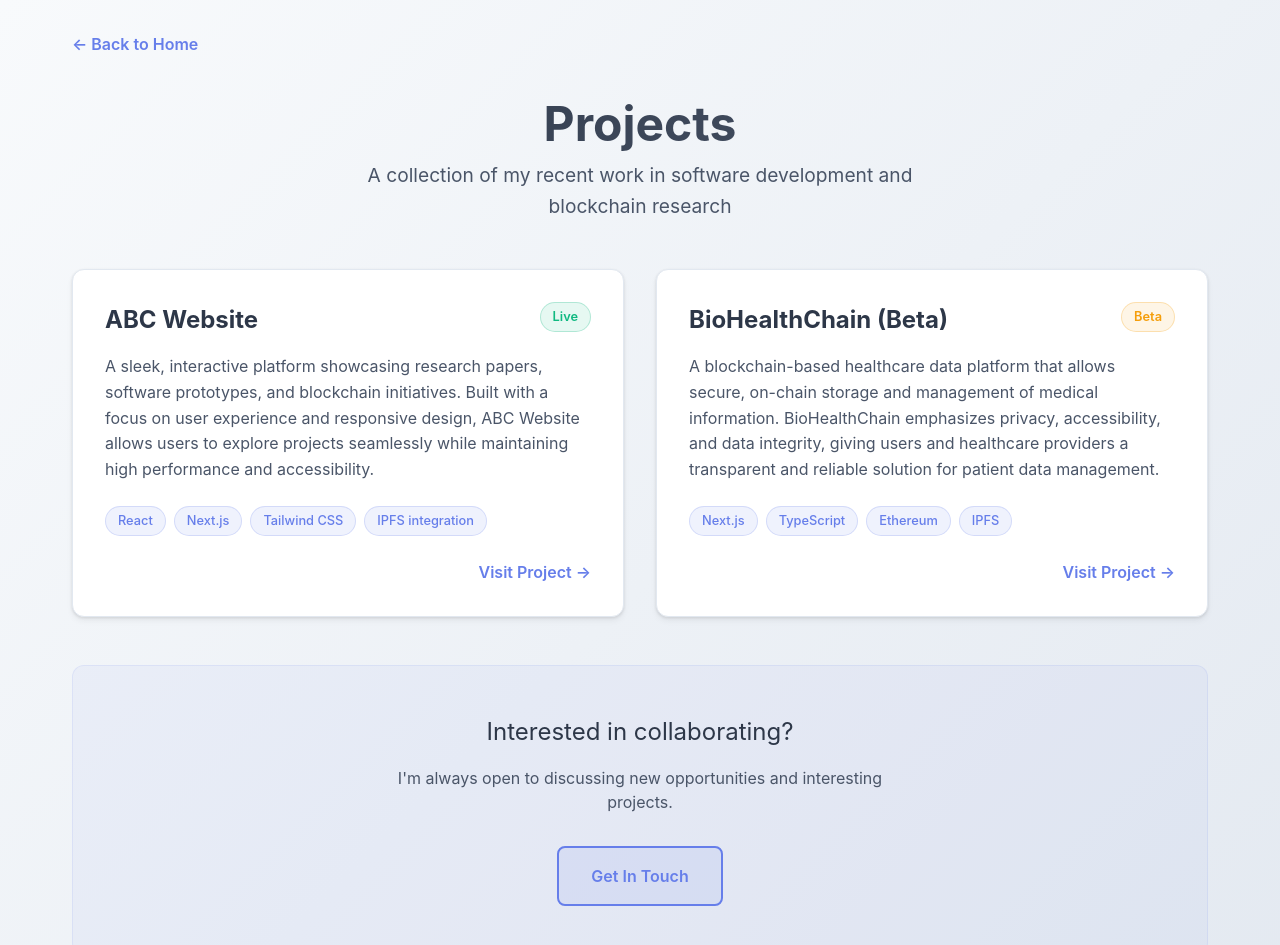
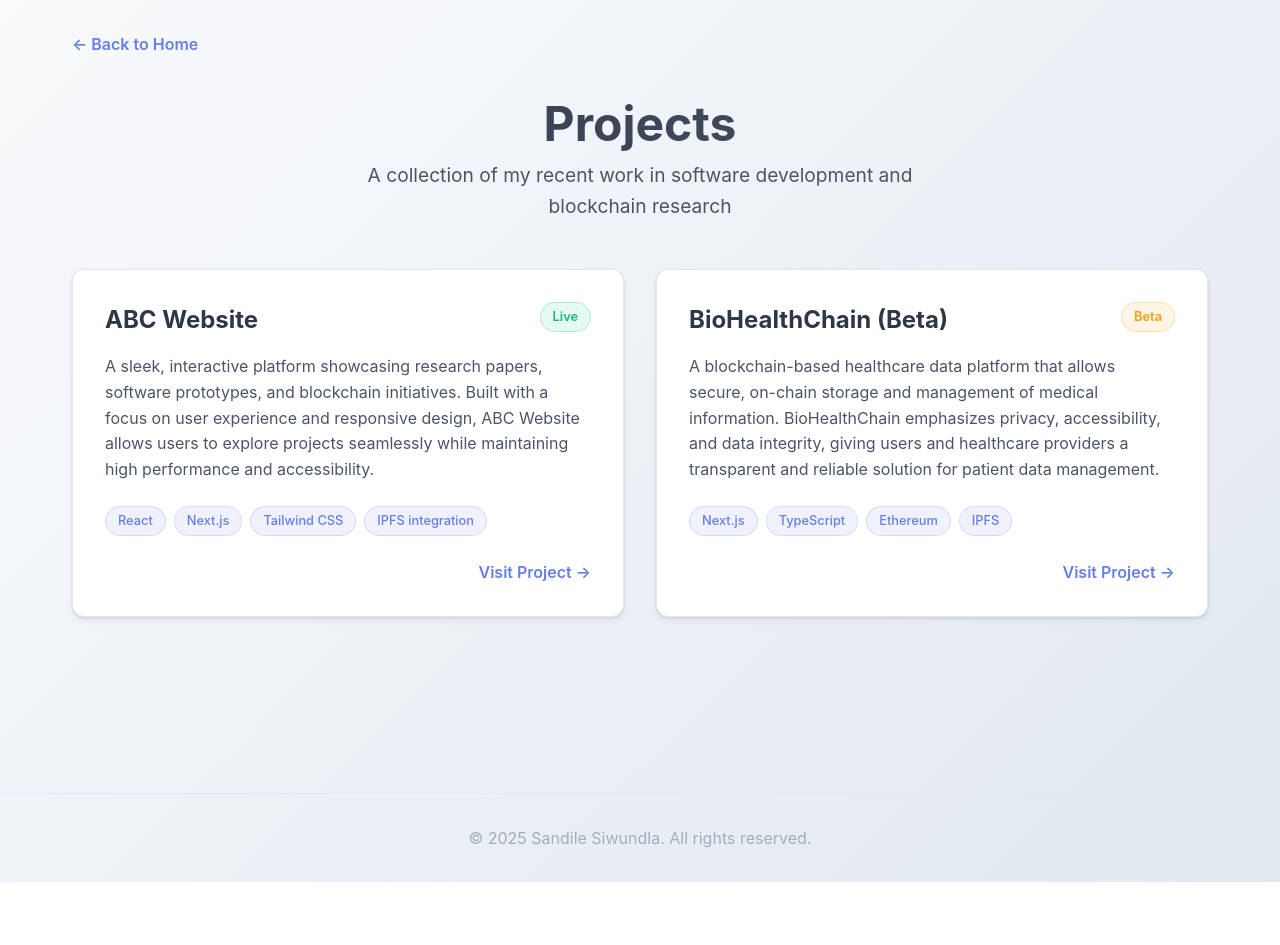
Before and after one commit to sandileSiwundla/Portfolio, a Next.js app: page /Projects in a window 1280 px wide. Shown: the top 945 px of the page. After the commit the page ends 882 px from the top, so only its background shows below. Built offline with nearby package versions, Linux system fonts and the light colour scheme.

Commit message:
reworking prjects

```diff
--- a/app/Projects/page.tsx
+++ b/app/Projects/page.tsx
@@ -217,56 +217,6 @@ export default function ProjectsPage() {
           ))}
         </div>
 
-        {/* Call to Action */}
-        <div style={{
-          textAlign: 'center',
-          padding: '3rem',
-          background: 'rgba(102, 126, 234, 0.05)',
-          borderRadius: '12px',
-          border: '1px solid rgba(102, 126, 234, 0.1)'
-        }}>
-          <h3 style={{
-            fontSize: '1.5rem',
-            color: '#2d3748',
-            marginBottom: '1rem'
-          }}>
-            Interested in collaborating?
-          </h3>
-          <p style={{
-            color: '#4a5568',
-            marginBottom: '2rem',
-            maxWidth: '500px',
-            margin: '0 auto 2rem'
-          }}>
-            I'm always open to discussing new opportunities and interesting projects.
-          </p>
-          <Link href="/" style={{
-            display: 'inline-flex',
-            alignItems: 'center',
-            gap: '0.5rem',
-            padding: '1rem 2rem',
-            border: '2px solid #667eea',
-            background: 'rgba(102, 126, 234, 0.1)',
-            color: '#667eea',
-            textDecoration: 'none',
-            fontWeight: '600',
-            borderRadius: '8px',
-            transition: 'all 0.3s ease'
-          }}
-          onMouseEnter={(e) => {
-            e.currentTarget.style.background = '#667eea';
-            e.currentTarget.style.color = 'white';
-            e.currentTarget.style.transform = 'translateY(-2px)';
-          }}
-          onMouseLeave={(e) => {
-            e.currentTarget.style.background = 'rgba(102, 126, 234, 0.1)';
-            e.currentTarget.style.color = '#667eea';
-            e.currentTarget.style.transform = 'translateY(0)';
-          }}
-          >
-            Get In Touch
-          </Link>
-        </div>
       </div>
 
       {/* Footer */}
```
